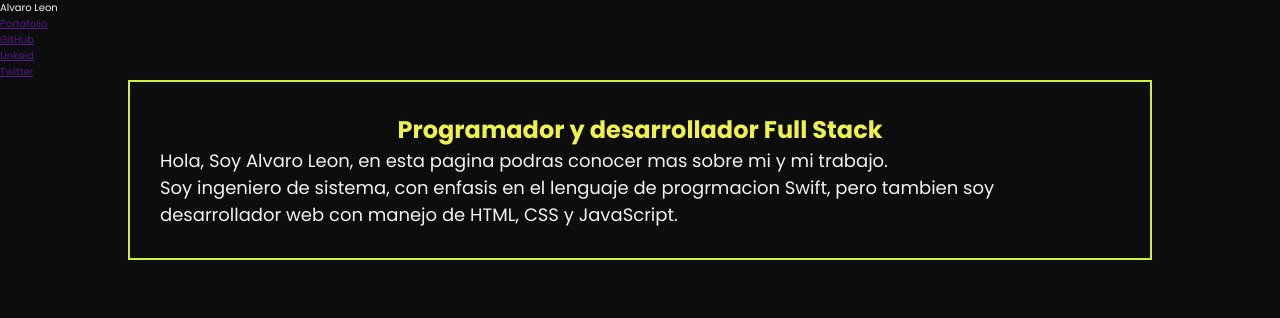
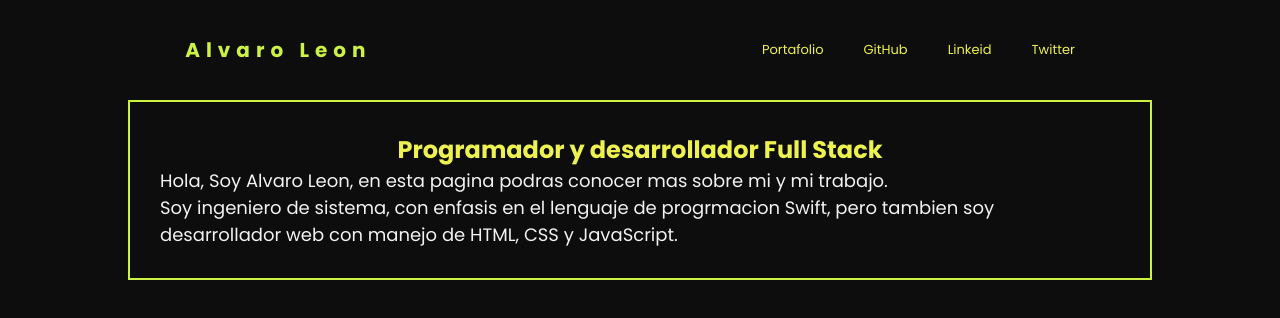
Before and after one commit to javierlnc/BlogClass, a website: page index.html in a window 1280 px wide. Drawn offline with Linux system fonts and the light colour scheme.

Commit message:
Finalizada la cabecer

```diff
--- a/index.html
+++ b/index.html
@@ -12,15 +12,15 @@
 </head>
 <body>
     <main>
-        <headder class="main-header">
-            <p>Alvaro Leon</p>
+        <header class="main-header">
+            <h2>Alvaro Leon</h2>
             <ul>
                 <li><a href="">Portafolio</a></li>
                 <li><a href="">GitHub</a></li>
                 <li><a href="">Linkeid</a></li>
                 <li><a href="">Twitter</a></li>
             </ul>
-        </headder>
+        </header>
        <section class=" main-container">
            <h1>Programador y desarrollador Full Stack</h1>
            <p>Hola, Soy Alvaro Leon, en esta pagina podras conocer mas sobre mi y mi trabajo. <br>
--- a/main.css
+++ b/main.css
@@ -16,6 +16,30 @@ main .main-container{
     border: 2px solid #CCF244;
     padding: 30px;
 }
+.main-header{
+    width: 100%;
+    height:100px;
+    display: flex;
+    flex-direction: row;
+    justify-content: space-around;
+    align-items: center;
+}
+.main-header h2{
+    color: #CCF244;
+    font-size: 2rem;
+    letter-spacing: 0.6rem;
+    font-weight: 700;
+}
+.main-header ul{
+    display: flex;
+    list-style: none;
+}
+.main-header a{
+    text-decoration: none;
+    margin: 0 20px;
+    font-size: 1.3rem;
+    color: #EDF250;
+}
 .main-container h1{
     text-align: center;
     color: #EDF250;
```
